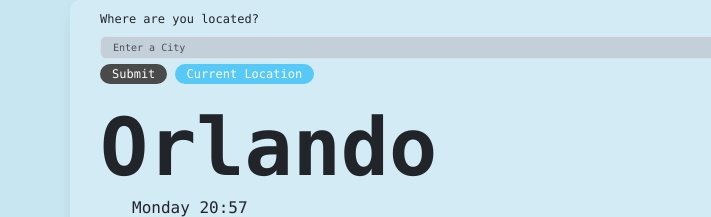
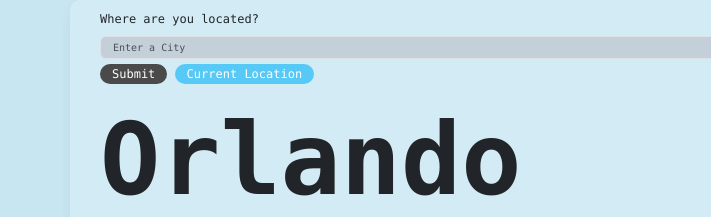
Before and after one commit to KatYokai/Kats-SheCodes-Plus-Project, a website built with Parcel: page index.html in a window 1280 px wide. Shown: the top 217 px of the page, 0-711 px from the left. Built offline with nearby package versions, Linux system fonts and the light colour scheme; no server answers.

Commit message:
City text Resize

```diff
--- a/src/styles.css
+++ b/src/styles.css
@@ -13,7 +13,7 @@ ul {
   list-style: none;
 }
 h1 {
-  font-size: 80px;
+  font-size: 100px;
   margin-bottom: 0;
   font-weight: bold;
 }
```
